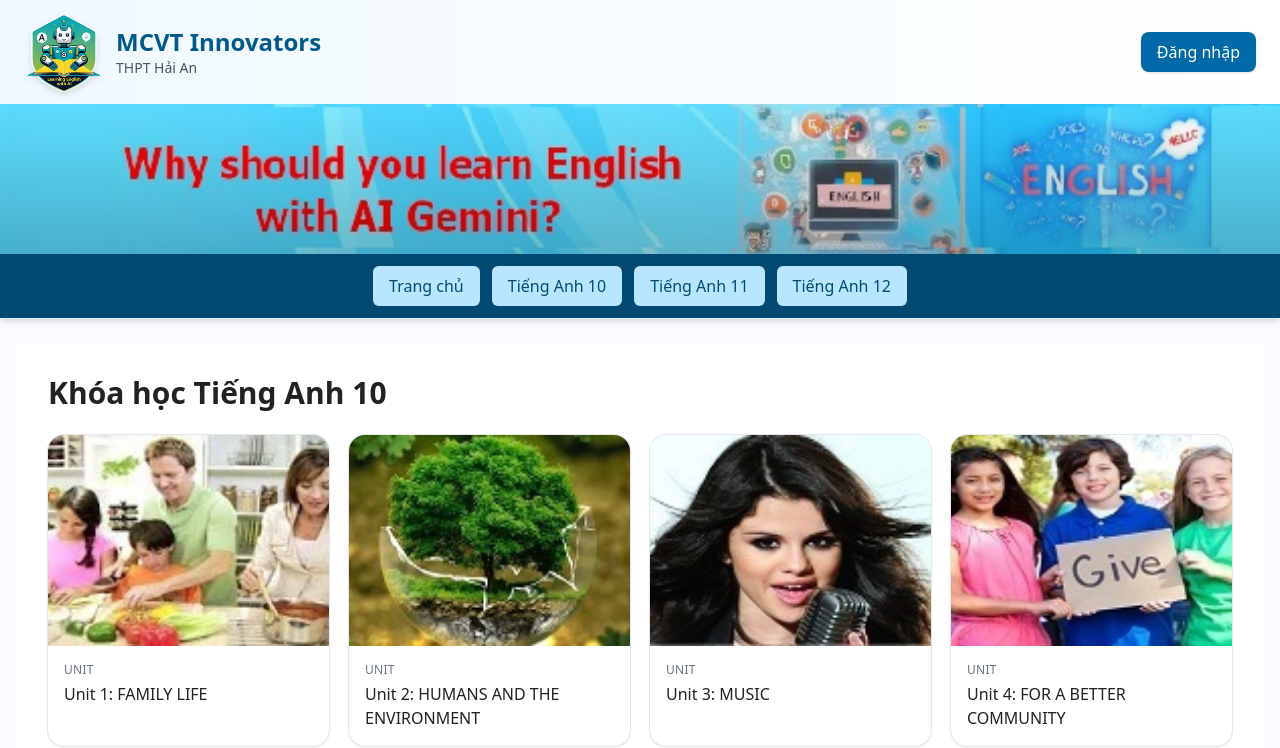
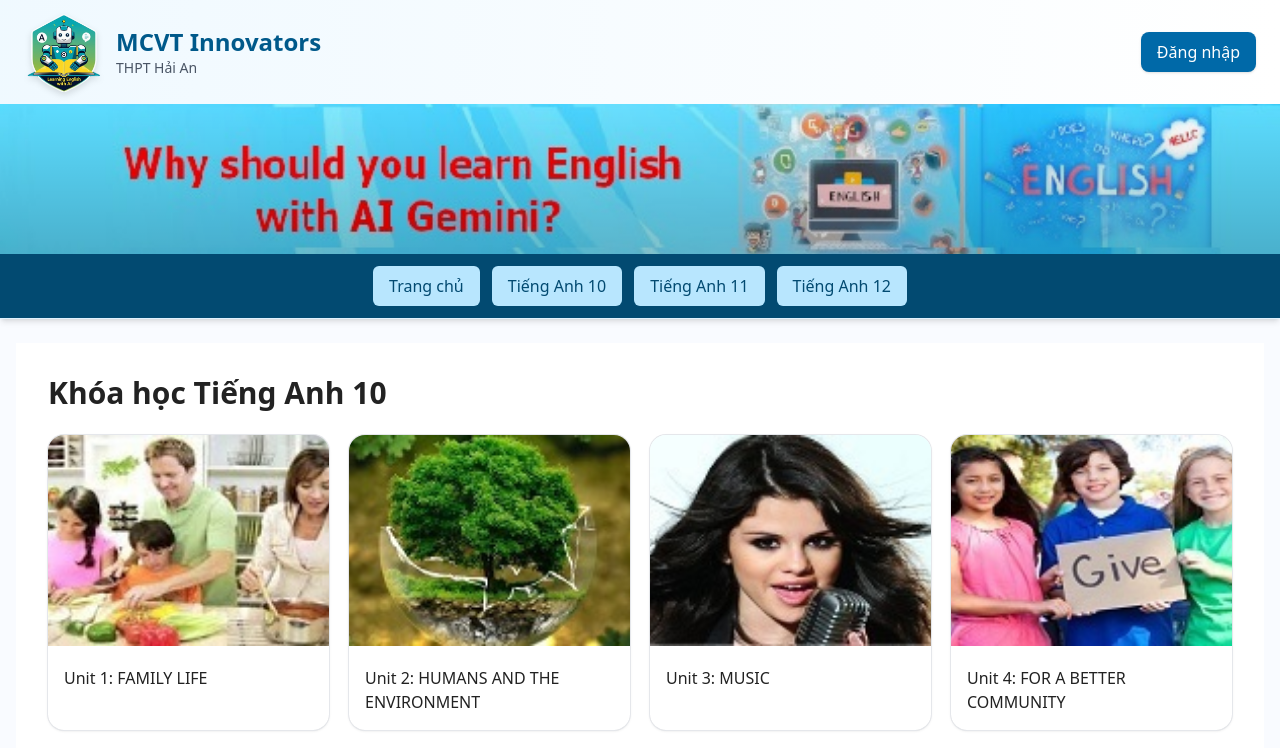
Before and after one commit to Thinit362/my-english-ai, a Next.js app: page /english-10 in a window 1280 px wide. Shown: the top 748 px of the page. Built offline with nearby package versions, Linux system fonts and the light colour scheme.

Commit message:
Update page.tsx

```diff
--- a/app/english-10/page.tsx
+++ b/app/english-10/page.tsx
@@ -55,7 +55,7 @@ export default async function Page() {
               </div>
 
               <div className="p-4">
-                <p className="text-xs text-gray-500 tracking-wide">{(it.type ?? '').toUpperCase()}</p>
+               {/* <p className="text-xs text-gray-500 tracking-wide">{(it.type ?? '').toUpperCase()}</p>*/}
                 <h3 className="mt-1 font-medium group-hover:text-blue-600">{it.title}</h3>
               </div>
             </Link>
```
